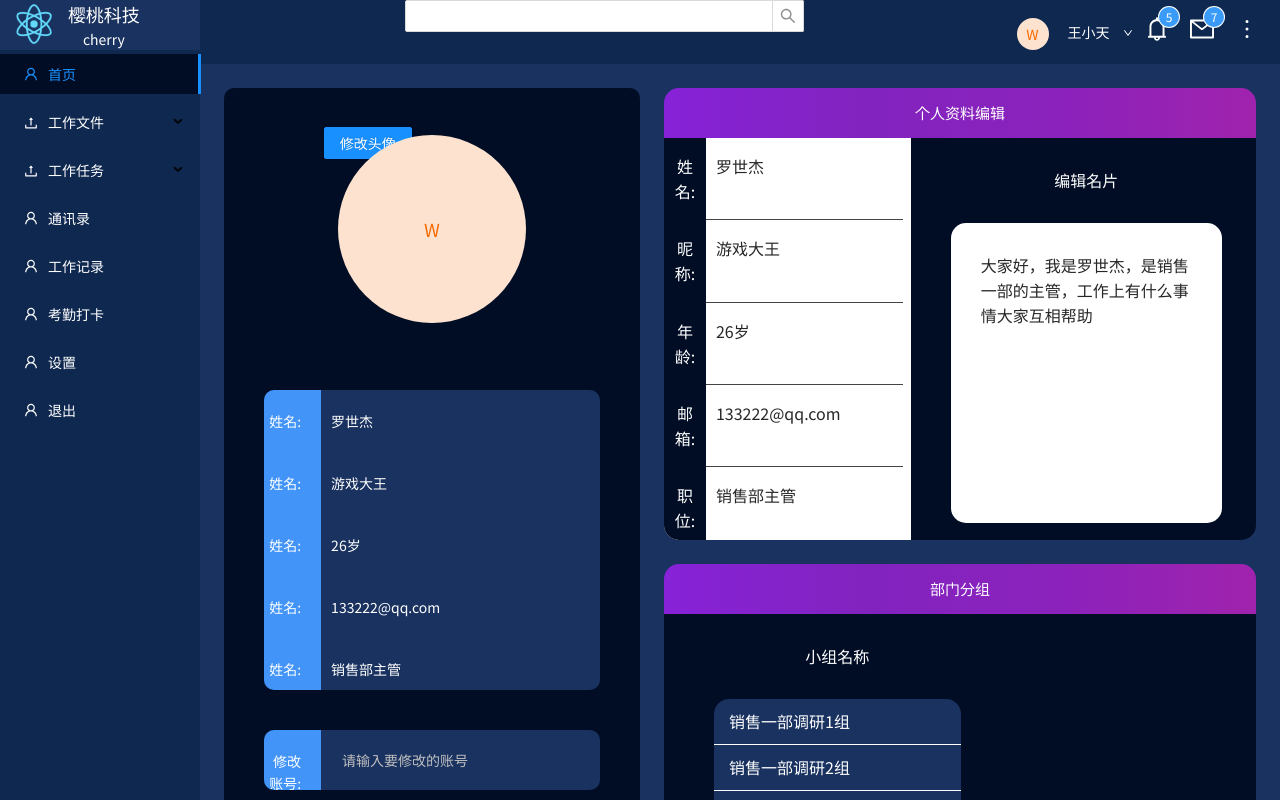
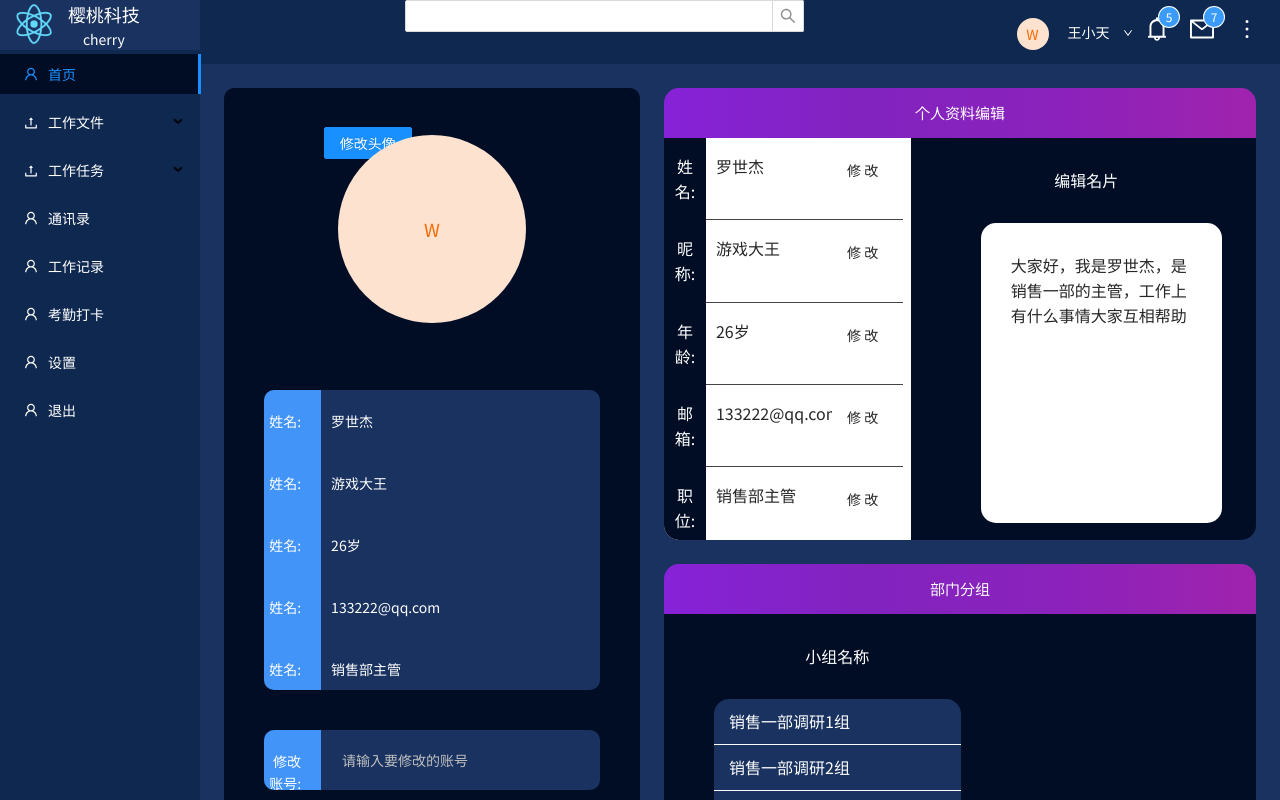
Before and after one commit to Bowencn/cherryOA, a React (Create React App) app in the folder oa/: page /setUp in a window 1280 px wide. Shown: the top 800 px of the page. Built offline with nearby package versions, Linux system fonts and the light colour scheme.

Commit message:
SetUpPage-layout-1.0

```diff
--- a/oa/src/Views/SetUp.js
+++ b/oa/src/Views/SetUp.js
@@ -291,7 +291,7 @@ export default function SetUp() {
                         { key: "职位", value: "销售部主管" },
                         { key: "电话", value: "13438992890" },
                         { key: "地址", value: "成都市武侯区" },
-                      ].map((item) => (
+                      ].map((item, index) => (
                         <li
                           style={{
                             listStyle: "none",
@@ -306,7 +306,7 @@ export default function SetUp() {
                               padding: "16px 10px",
                               width: "17%",
                               textAlign: "center",
-                              color:'#fff'
+                              color: "#fff",
                             }}
                           >
                             <span>{item.key}:</span>
@@ -320,7 +320,21 @@ export default function SetUp() {
                               textAlign: "left",
                             }}
                           >
-                            <span>{item.value}</span>
+                            <div style={{ position: "relative" }}>
+                              {item.value}
+                              {
+                                <Button
+                                  style={{
+                                    border: "0",
+                                    position: "absolute",
+                                    right: 0,
+                                    boxShadow: "0 0 0 0 ",
+                                  }}
+                                >
+                                  修改
+                                </Button>
+                              }
+                            </div>
                           </div>
                         </li>
                       ))}
@@ -341,6 +355,7 @@ export default function SetUp() {
                         height: 300,
                         overflow: "hidden",
                         borderRadius: 15,
+                        marginLeft:30
                       }}
                     >
                       <TextArea
--- a/oa/src/index.js
+++ b/oa/src/index.js
@@ -1,21 +1,21 @@
-import React from 'react';
-import ReactDOM from 'react-dom';
-import './index.css';
-import App from './App';
-import * as serviceWorker from './serviceWorker';
-import { ConfigProvider } from 'antd';
-import 'antd/dist/antd.css';
-import zhCN from 'antd/es/locale/zh_CN';
-import moment from 'moment';
-import 'moment/locale/zh-cn';
-moment.locale('zh-cn');
+import React from "react";
+import ReactDOM from "react-dom";
+import "./index.css";
+import App from "./App";
+import * as serviceWorker from "./serviceWorker";
+import { ConfigProvider } from "antd";
+import "antd/dist/antd.css";
+import zhCN from "antd/es/locale/zh_CN";
+// import moment from "moment";
+// import "moment/locale/zh-cn";
+// moment.locale("zh-cn");
 ReactDOM.render(
   <React.StrictMode>
-     <ConfigProvider locale={zhCN}>
-    <App />
-  </ConfigProvider>
+    <ConfigProvider locale={zhCN}>
+      <App />
+    </ConfigProvider>
   </React.StrictMode>,
-  document.getElementById('root')
+  document.getElementById("root")
 );
 
 // If you want your app to work offline and load faster, you can change
```
